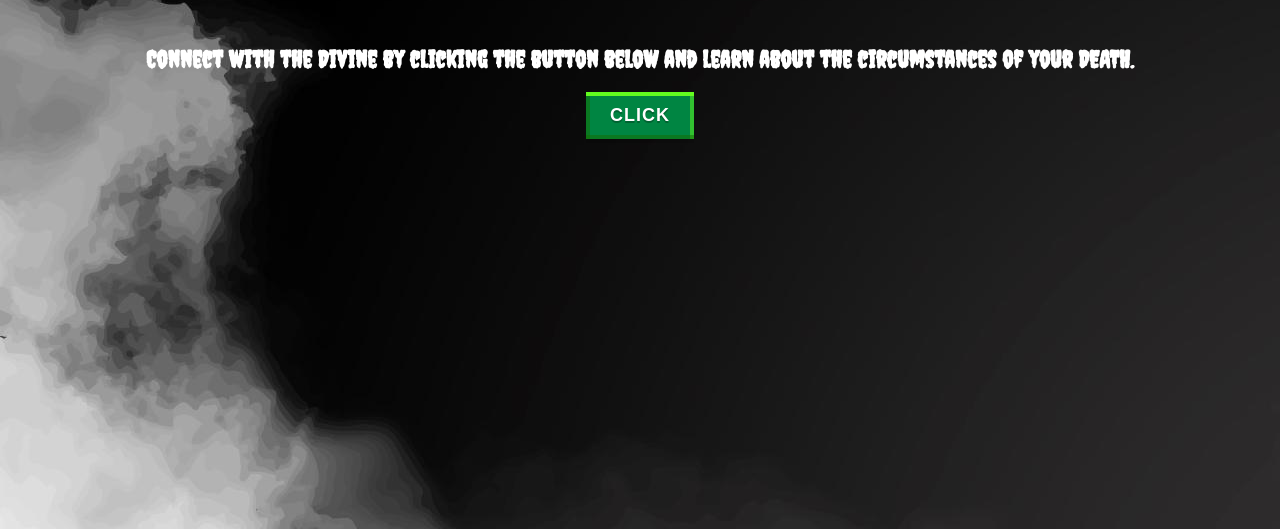
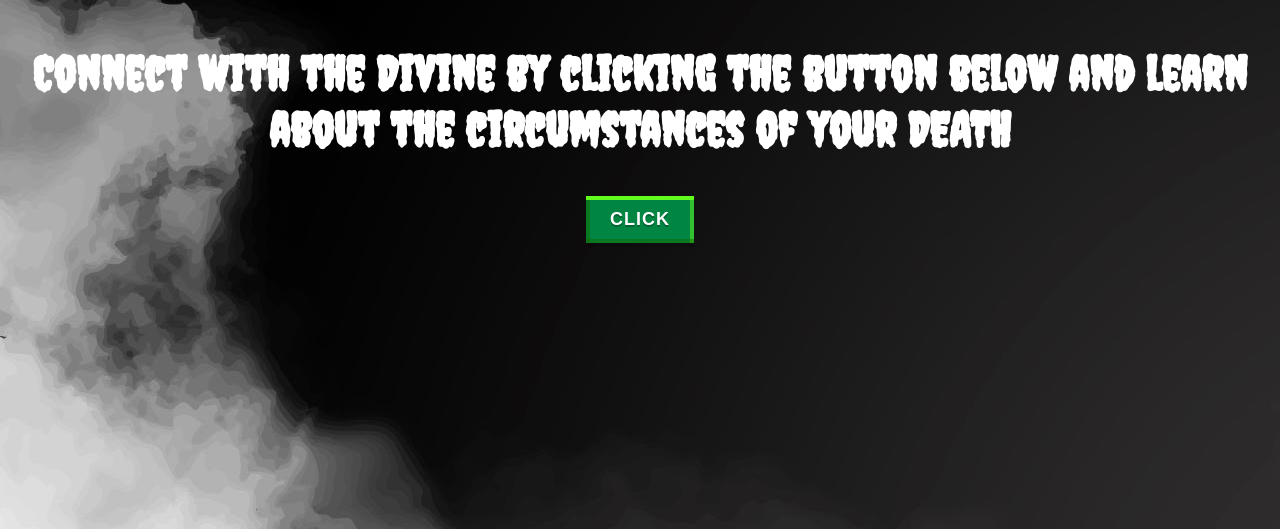
Before and after one commit to laurilis/deathCalculator, a plain HTML site: page index.html in a window 1280 px wide. Shown: the part 271-800 px from the top of the page. Drawn offline with Linux system fonts and the light colour scheme.

Commit message:
adjusted

```diff
--- a/death.css
+++ b/death.css
@@ -8,7 +8,7 @@ html {background-image: url(./6004798.jpg);
 img { margin-top: 50px; }
 
 h1 {width: 100%; font-size: 5em; margin: 0; font-family: Creepster;}
-h2 {font-family: Creepster;}
+h2 {font-family: Creepster; font-size: 3em;}
 
  button {
     padding: 10px 40px;
--- a/index.html
+++ b/index.html
@@ -12,7 +12,7 @@
         <h1>DEATH GENERATOR</h1>
         <p id="message"></p>
 
-        <h2>Connect with the Divine by clicking the button below and learn about the circumstances of your DEATH.</h2>
+        <h2>Connect with the Divine by clicking the button below and learn about the circumstances of your DEATH</h2>
         <button >Click</button>
 
 
```
